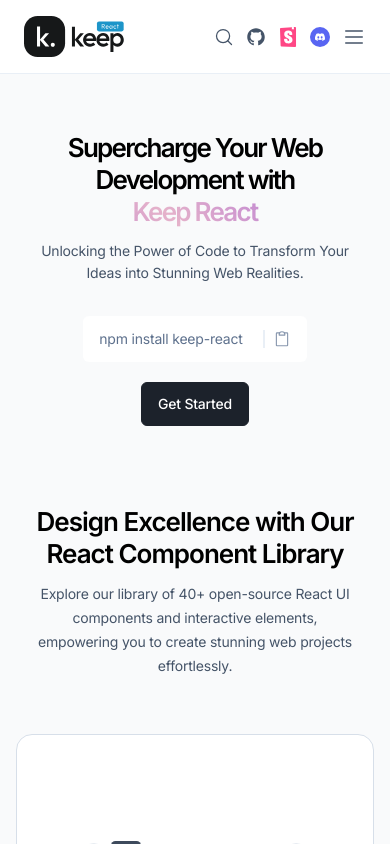
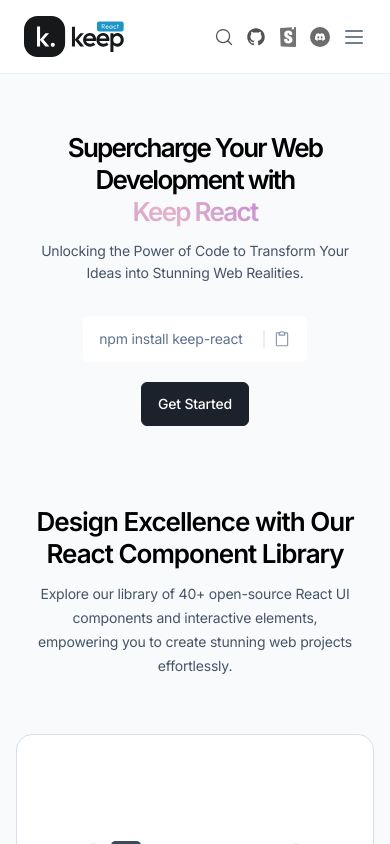
Before and after one commit to mattstern31/keep-react-repo, a Next.js app: page / in a window 390 px wide. Shown: the top 844 px of the page. Built offline with nearby package versions, Linux system fonts and the light colour scheme.

Commit message:
Add better hover effect (#95)

```diff
--- a/components/Navbar.tsx
+++ b/components/Navbar.tsx
@@ -50,7 +50,9 @@ const Navbar = () => {
           </div>
           {showModal && <Search setShowMainModal={setShowMainModal} showModal={showModal} />}
           <div className="hidden items-end gap-3 lg:flex">
-            <button onClick={handleModal} className="rounded hover:bg-primary-50 sm:bg-primary-25 sm:p-3">
+            <button
+              onClick={handleModal}
+              className="rounded grayscale transition duration-300 hover:bg-primary-50 hover:grayscale-0 sm:bg-primary-25 sm:p-3">
               <span>
                 <MagnifyingGlass size={20} color="#455468" />
               </span>
@@ -58,13 +60,13 @@ const Navbar = () => {
             <a
               href="https://github.com/StaticMania/keep-react"
               target="_blank"
-              className="rounded hover:bg-primary-50 sm:bg-primary-25 sm:p-3">
+              className="rounded grayscale transition duration-300 hover:bg-primary-50 hover:grayscale-0 sm:bg-primary-25 sm:p-3">
               <Image src="/images/icon/github.svg" height={20} width={20} alt="github" />
             </a>
             <a
               href="https://keep-storybook.vercel.app"
               target="_blank"
-              className="rounded hover:bg-primary-50 sm:bg-primary-25 sm:p-3">
+              className="rounded grayscale transition duration-300 hover:bg-primary-50 hover:grayscale-0 sm:bg-primary-25 sm:p-3">
               <svg
                 stroke="#FF4785"
                 fill="#FF4785"
@@ -80,7 +82,7 @@ const Navbar = () => {
             <a
               href="https://discord.gg/fSxDJyvJmr"
               target="_blank"
-              className="rounded hover:bg-primary-50 sm:bg-primary-25 sm:p-3">
+              className="rounded grayscale transition duration-300 hover:bg-primary-50 hover:grayscale-0 sm:bg-primary-25 sm:p-3">
               <Image src="/images/icon/discord.svg" height={20} width={20} alt="github" />
             </a>
             <Link
@@ -90,19 +92,21 @@ const Navbar = () => {
             </Link>
           </div>
           <div className="flex items-center justify-between gap-3 lg:hidden">
-            <button onClick={handleModal} className="sm:rounded sm:bg-primary-25 sm:p-2.5 sm:hover:bg-primary-50">
+            <button
+              onClick={handleModal}
+              className="grayscale transition duration-300 hover:grayscale-0 sm:rounded sm:bg-primary-25 sm:p-2.5 sm:hover:bg-primary-50">
               <MagnifyingGlass size={20} color="#455468" />
             </button>
             <a
               href="https://github.com/StaticMania/keep-react"
               target="_blank"
-              className="sm:rounded sm:bg-primary-25 sm:p-2.5 sm:hover:bg-primary-50">
+              className="grayscale transition duration-300 hover:grayscale-0 sm:rounded sm:bg-primary-25 sm:p-2.5 sm:hover:bg-primary-50">
               <Image src="/images/icon/github.svg" height={20} width={20} alt="github" />
             </a>
             <a
               href="https://keep-storybook.vercel.app"
               target="_blank"
-              className="sm:rounded sm:bg-primary-25 sm:p-2.5 sm:hover:bg-primary-50">
+              className="grayscale transition duration-300 hover:grayscale-0 sm:rounded sm:bg-primary-25 sm:p-2.5 sm:hover:bg-primary-50">
               <svg
                 stroke="#FF4785"
                 fill="#FF4785"
@@ -118,7 +122,7 @@ const Navbar = () => {
             <a
               href="https://discord.com/invite/xsNDwPks"
               target="_blank"
-              className="sm:rounded sm:bg-primary-25 sm:p-2.5 sm:hover:bg-primary-50">
+              className="grayscale transition duration-300 hover:grayscale-0 sm:rounded sm:bg-primary-25 sm:p-2.5 sm:hover:bg-primary-50">
               <Image src="/images/icon/discord.svg" height={20} width={20} alt="github" />
             </a>
             <button onClick={() => setActive(!active)}>
```
